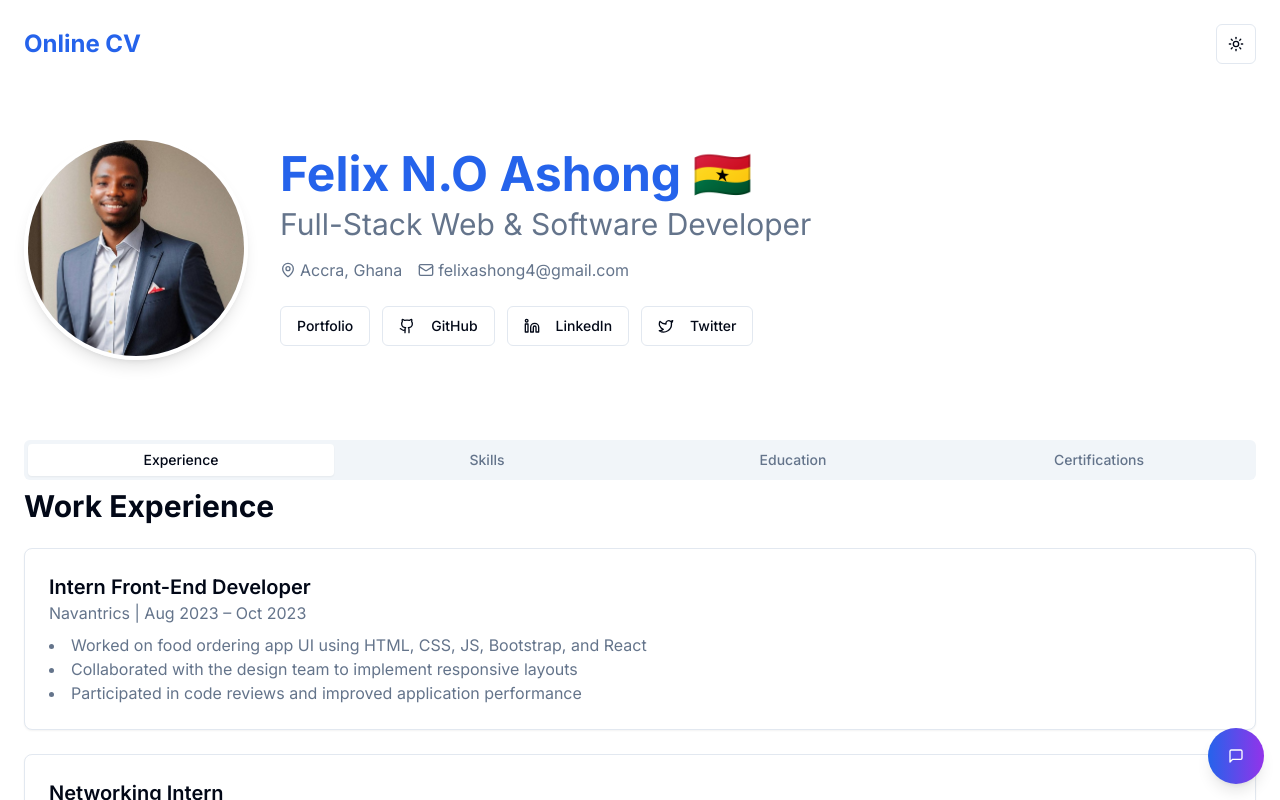
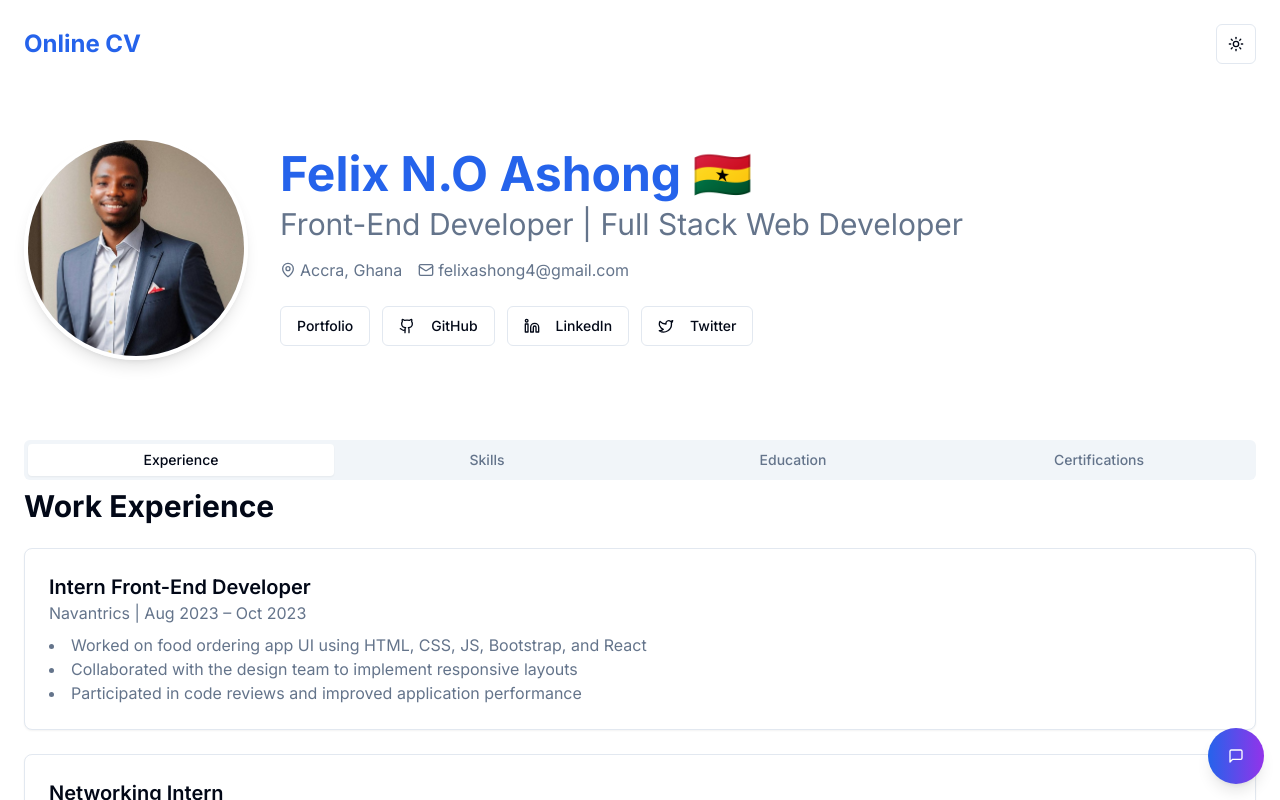
Before and after one commit to FelixAshong/Online-CV-v2, a Next.js app: page / in a window 1280 px wide. Shown: the top 800 px of the page. Built offline with nearby package versions, Linux system fonts and the light colour scheme.

Commit message:
Update homepage subtitle to better reflect skills and focus
- Changed the subtitle from "Full-Stack Web & Software Developer" to "Front-End Developer | Full Stack Web Developer" for improved clarity and emphasis on expertise.

```diff
--- a/app/page.tsx
+++ b/app/page.tsx
@@ -37,7 +37,7 @@ export default function Home() {
             </div>
             <div className="flex-1 text-center md:text-left animate-slide-up">
               <h1 className="text-4xl md:text-5xl font-bold mb-2 text-primary">Felix N.O Ashong 🇬🇭</h1>
-              <h2 className="text-2xl md:text-3xl text-muted-foreground mb-4">Full-Stack Web & Software Developer</h2>
+              <h2 className="text-2xl md:text-3xl text-muted-foreground mb-4">Front-End Developer | Full Stack Web Developer</h2>
               <div className="flex flex-wrap gap-4 justify-center md:justify-start mb-6">
                 <div className="flex items-center gap-1 text-muted-foreground hover-scale">
                   <MapPin size={16} />
```
